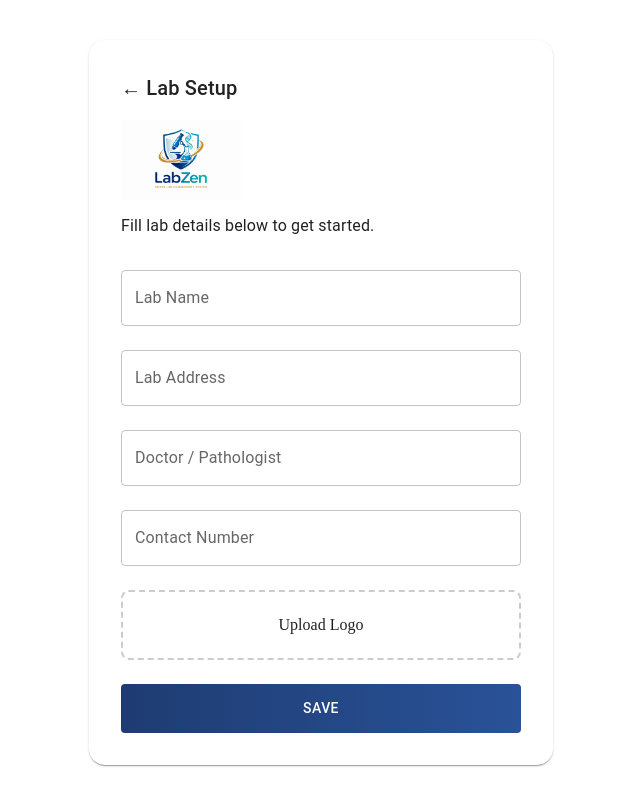
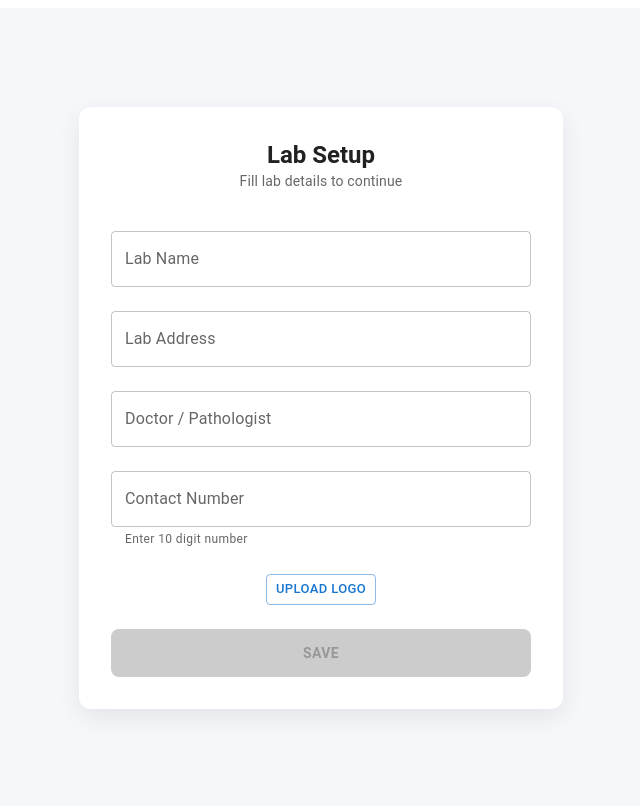
Before and after one commit to akshaysharma-cyber/soft_clinic_frontend, a React (Create React App) app: page /lab-setup in a window 1280 px wide. Shown: the top 806 px of the page, without its empty margins (319-959 px from the left). Built offline with nearby package versions, Linux system fonts and the light colour scheme.

Commit message:
add changes

```diff
--- a/src/Dashboard.js
+++ b/src/Dashboard.js
@@ -16,6 +16,8 @@ import SettingsIcon from "@mui/icons-material/Settings";
 export default function Dashboard() {
   const navigate = useNavigate();
   const location = useLocation();
+  const labName = localStorage.getItem("labName");
+  const labLogo = localStorage.getItem("labLogo");
 
   const isActive = (path) => location.pathname === path;
 
@@ -25,7 +27,10 @@ export default function Dashboard() {
       {/* 🔹 SIDEBAR */}
       <Box sx={{ width: 220, bgcolor: "#eef3f9", p: 2 }}>
         <Box sx={{ display: "flex", alignItems: "center", mb: 3 }}>
-          <img src={logo} style={{ width: 40, marginRight: 10 }} />
+          <img
+            src={labLogo || logo}
+            style={{ width: 40, marginRight: 10, borderRadius: 5 }}
+          />
           <Typography fontWeight="bold">LabZen</Typography>
         </Box>
 
@@ -56,7 +61,9 @@ export default function Dashboard() {
 
         {/* TOP NAV */}
         <Box sx={{ display: "flex", justifyContent: "space-between", mb: 3 }}>
-          <Typography variant="h6">Home Dashboard</Typography>
+          <Typography variant="h6">
+            {labName ? `${labName} Dashboard` : "Home Dashboard"}
+          </Typography>
 
           <Box sx={{ display: "flex", gap: 3 }}>
             <NavItem label="Dashboard" onClick={() => navigate("/dashboard")} />
@@ -75,17 +82,7 @@ export default function Dashboard() {
         </Grid>
 
         {/* Upload */}
-        <Box
-          sx={{
-            mt: 4,
-            p: 4,
-            textAlign: "center",
-            borderRadius: 3,
-            border: "2px dashed #cfd8dc"
-          }}
-        >
-          Upload Logo
-        </Box>
+
       </Box>
 
       {/* 🔹 FOOTER */}
--- a/src/LabSetup.js
+++ b/src/LabSetup.js
@@ -6,52 +6,175 @@ import {
   Button
 } from "@mui/material";
 import { useNavigate } from "react-router-dom";
-import logo from "./assets/logo.png";
+import { useState } from "react";
 
 export default function LabSetup() {
+  const [form, setForm] = useState({
+    labName: "",
+    address: "",
+    doctor: "",
+    contact: ""
+  });
+
+  const [labLogo, setLabLogo] = useState("");
   const navigate = useNavigate();
 
+  // 🔥 Handle Input
+  const handleChange = (e) => {
+    const { name, value } = e.target;
+
+    // Only numbers for contact
+    if (name === "contact") {
+      if (!/^\d*$/.test(value)) return;
+      if (value.length > 10) return;
+    }
+
+    setForm({ ...form, [name]: value });
+  };
+
+  // 🔥 Upload Logo
+  const handleLogoUpload = (e) => {
+    const file = e.target.files[0];
+
+    if (file) {
+      const reader = new FileReader();
+
+      reader.onloadend = () => {
+        setLabLogo(reader.result);
+      };
+
+      reader.readAsDataURL(file);
+    }
+  };
+
+  // 🔥 Button Enable Logic
+  const isFormValid =
+    form.labName &&
+    form.address &&
+    form.doctor &&
+    form.contact.length === 10;
+
   return (
-    <Box sx={{ display: "flex", justifyContent: "center", mt: 5 }}>
-      <Card sx={{ width: 400, p: 4, borderRadius: 4 }}>
+    <Box
+      sx={{
+        display: "flex",
+        justifyContent: "center",
+        alignItems: "center",
+        minHeight: "100vh",
+        bgcolor: "#f5f7fb"
+      }}
+    >
+      <Card
+        sx={{
+          width: 420,
+          p: 4,
+          borderRadius: 3,
+          boxShadow: "0 8px 25px rgba(0,0,0,0.08)"
+        }}
+      >
+        {/* HEADER */}
+        <Box textAlign="center" mb={3}>
+          {labLogo && (
+            <Box
+              component="img"
+              src={labLogo}
+              alt="logo"
+              sx={{ height: 70, mb: 1, borderRadius: 2 }}
+            />
+          )}
 
-        <Typography variant="h6" mb={2}>
-          ← Lab Setup
-        </Typography>
+          <Typography variant="h5" fontWeight="600">
+            Lab Setup
+          </Typography>
 
-        <img src={logo} style={{ width: 120, marginBottom: 10 }} />
-
-        <Typography mb={2}>
-          Fill lab details below to get started.
-        </Typography>
-
-        <TextField fullWidth label="Lab Name" margin="normal" />
-        <TextField fullWidth label="Lab Address" margin="normal" />
-        <TextField fullWidth label="Doctor / Pathologist" margin="normal" />
-        <TextField fullWidth label="Contact Number" margin="normal" />
-
-        {/* Upload */}
-        <Box
-          sx={{
-            border: "2px dashed #ccc",
-            p: 3,
-            textAlign: "center",
-            mt: 2,
-            borderRadius: 2
-          }}
-        >
-          Upload Logo
+          <Typography variant="body2" color="text.secondary">
+            Fill lab details to continue
+          </Typography>
         </Box>
 
+        {/* FORM */}
+        <TextField
+          fullWidth
+          label="Lab Name"
+          name="labName"
+          margin="normal"
+          value={form.labName}
+          onChange={handleChange}
+        />
+
+        <TextField
+          fullWidth
+          label="Lab Address"
+          name="address"
+          margin="normal"
+          value={form.address}
+          onChange={handleChange}
+        />
+
+        <TextField
+          fullWidth
+          label="Doctor / Pathologist"
+          name="doctor"
+          margin="normal"
+          value={form.doctor}
+          onChange={handleChange}
+        />
+
+        <TextField
+          fullWidth
+          label="Contact Number"
+          name="contact"
+          margin="normal"
+          value={form.contact}
+          onChange={handleChange}
+          helperText="Enter 10 digit number"
+        />
+
+        {/* LOGO UPLOAD */}
+        <Box mt={2} textAlign="center">
+          {!labLogo && (
+            <Button variant="outlined" component="label" size="small">
+              Upload Logo
+              <input
+                type="file"
+                hidden
+                accept="image/*"
+                onChange={handleLogoUpload}
+              />
+            </Button>
+          )}
+
+          {labLogo && (
+            <Button size="small" onClick={() => setLabLogo("")}>
+              Change Logo
+            </Button>
+          )}
+        </Box>
+
+        {/* SAVE BUTTON */}
         <Button
           fullWidth
+          disabled={!isFormValid}   // 🔥 IMPORTANT
           sx={{
             mt: 3,
             py: 1.5,
-            background: "linear-gradient(90deg,#1e3c72,#2a5298)",
-            color: "#fff"
+            borderRadius: 2,
+            background: isFormValid
+              ? "linear-gradient(90deg,#1976d2,#42a5f5)"
+              : "#ccc",
+            color: "#fff",
+            fontWeight: "600",
+            "&:hover": {
+              background: isFormValid
+                ? "linear-gradient(90deg,#1565c0,#1e88e5)"
+                : "#ccc"
+            }
           }}
-          onClick={() => navigate("/dashboard")}
+          onClick={() => {
+            localStorage.setItem("labName", form.labName);
+            localStorage.setItem("labLogo", labLogo);
+            navigate("/dashboard");
+          }}
         >
           SAVE
         </Button>
--- a/src/Signin.js
+++ b/src/Signin.js
@@ -68,7 +68,7 @@ export default function Signin() {
 
         <Button
           fullWidth
-          onClick={() => navigate("/dashboard")}
+          onClick={() => navigate("/lab-setup")}
           sx={{
             mt: 2,
             py: 1.5,
```
